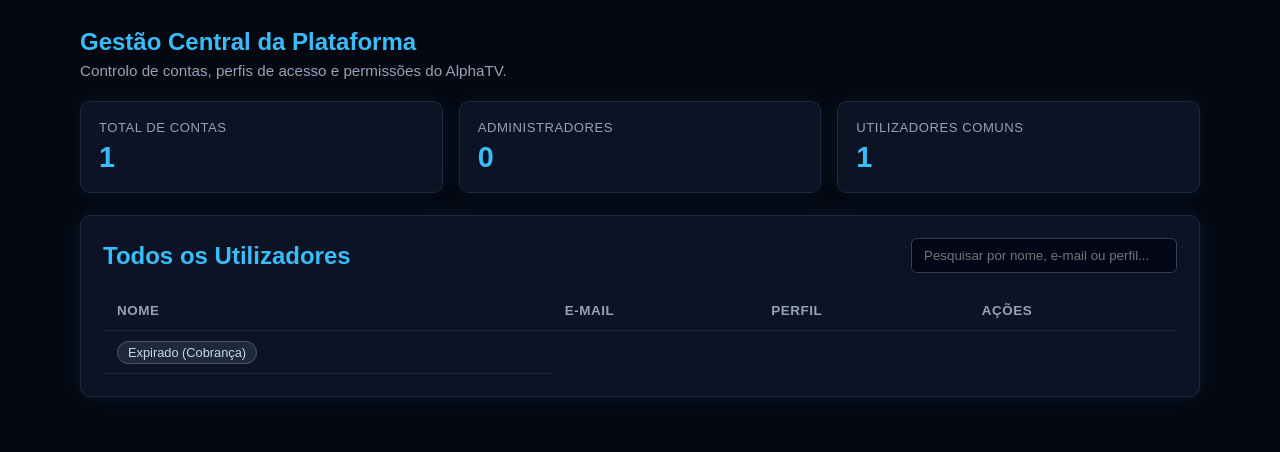
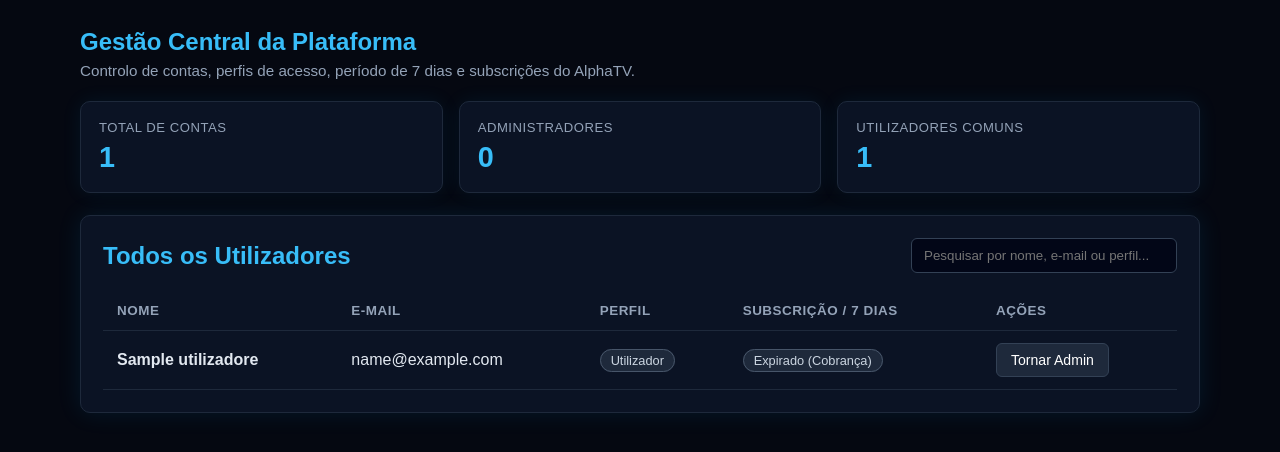
Before and after one commit to lucianoabraao5-boop/AlphaTV, a Node project: template views/admin.ejs in a window 1280 px wide. Shown: the part 61-513 px from the top of the page. Run offline with Node 20 templates, Linux system fonts and the light colour scheme; the template is opened without the code that fills it: most values are stand-ins (such as "Sample title", 1, 10 or a date in 2020).

Commit message:
Corrigir views/admin.ejs completo com estado de 7 dias

```diff
--- a/views/admin.ejs
+++ b/views/admin.ejs
@@ -175,8 +175,9 @@
 </head>
 <body>
   <%
-    const totalAdmins = utilizadores.filter(u => u.role === "Administrador").length;
-    const totalUsers = utilizadores.filter(u => u.role !== "Administrador").length;
+    const listaUsers = Array.isArray(utilizadores) ? utilizadores : [];
+    const totalAdmins = listaUsers.filter(u => (u.role || "").toLowerCase() === "administrador").length;
+    const totalUsers = listaUsers.filter(u => (u.role || "").toLowerCase() !== "administrador").length;
   %>
 
   <header>
@@ -190,12 +191,12 @@
 
   <main>
     <h1 class="titulo-pagina">Gestão Central da Plataforma</h1>
-    <p class="subtitulo">Controlo de contas, perfis de acesso e permissões do AlphaTV.</p>
+    <p class="subtitulo">Controlo de contas, perfis de acesso, período de 7 dias e subscrições do AlphaTV.</p>
 
     <div class="grid-kpis">
       <div class="kpi-card">
         <div class="kpi-label">Total de Contas</div>
-        <div class="kpi-valor"><%= utilizadores.length %></div>
+        <div class="kpi-valor"><%= listaUsers.length %></div>
       </div>
       <div class="kpi-card">
         <div class="kpi-label">Administradores</div>
@@ -226,10 +227,30 @@
               <th>Nome</th>
               <th>E-mail</th>
               <th>Perfil</th>
+              <th>Subscrição / 7 Dias</th>
               <th>Ações</th>
             </tr>
           </thead>
           <tbody>
+            <% if (listaUsers.length === 0) { %>
+              <tr>
+                <td colspan="5" style="color: #94a3b8; text-align: center;">
+                  Nenhum utilizador registado.
+                </td>
+              </tr>
+            <% } %>
+
+            <% listaUsers.forEach(function(u) { %>
+              <tr>
+                <td><strong><%= u.nome %></strong></td>
+                <td><%= u.email || "Sem e-mail" %></td>
+                <td>
+                  <% if ((u.role || "").toLowerCase() === "administrador") { %>
+                    <span class="badge-admin">Administrador</span>
+                  <% } else { %>
+                    <span class="badge-user">Utilizador</span>
+                  <% } %>
+                </td>
                 <td>
                   <%
                     const agoraAdmin = new Date();
@@ -250,6 +271,27 @@
                     <span class="badge-user">Expirado (Cobrança)</span>
                   <% } %>
                 </td>
+                <td>
+                  <div class="acoes-linha">
+                    <form action="/admin/utilizadores/<%= u._id %>/role" method="POST">
+                      <button type="submit" class="btn btn-secundario">
+                        <%= (u.role || "").toLowerCase() === "administrador" ? "Tornar Utilizador" : "Tornar Admin" %>
+                      </button>
+                    </form>
+
+                    <% if (utilizador && String(u._id) !== String(utilizador.id)) { %>
+                      <form
+                        action="/admin/utilizadores/<%= u._id %>/apagar"
+                        method="POST"
+                        onsubmit="return confirm('Apagar este utilizador?');"
+                      >
+                        <button type="submit" class="btn btn-sair">Apagar</button>
+                      </form>
+                    <% } %>
+                  </div>
+                </td>
+              </tr>
+            <% }); %>
           </tbody>
         </table>
       </div>
```
Also changed, not shown: routes/userRoutes.js (+69 -0 lines). Lines whose indentation alone changed are shown as unchanged.
